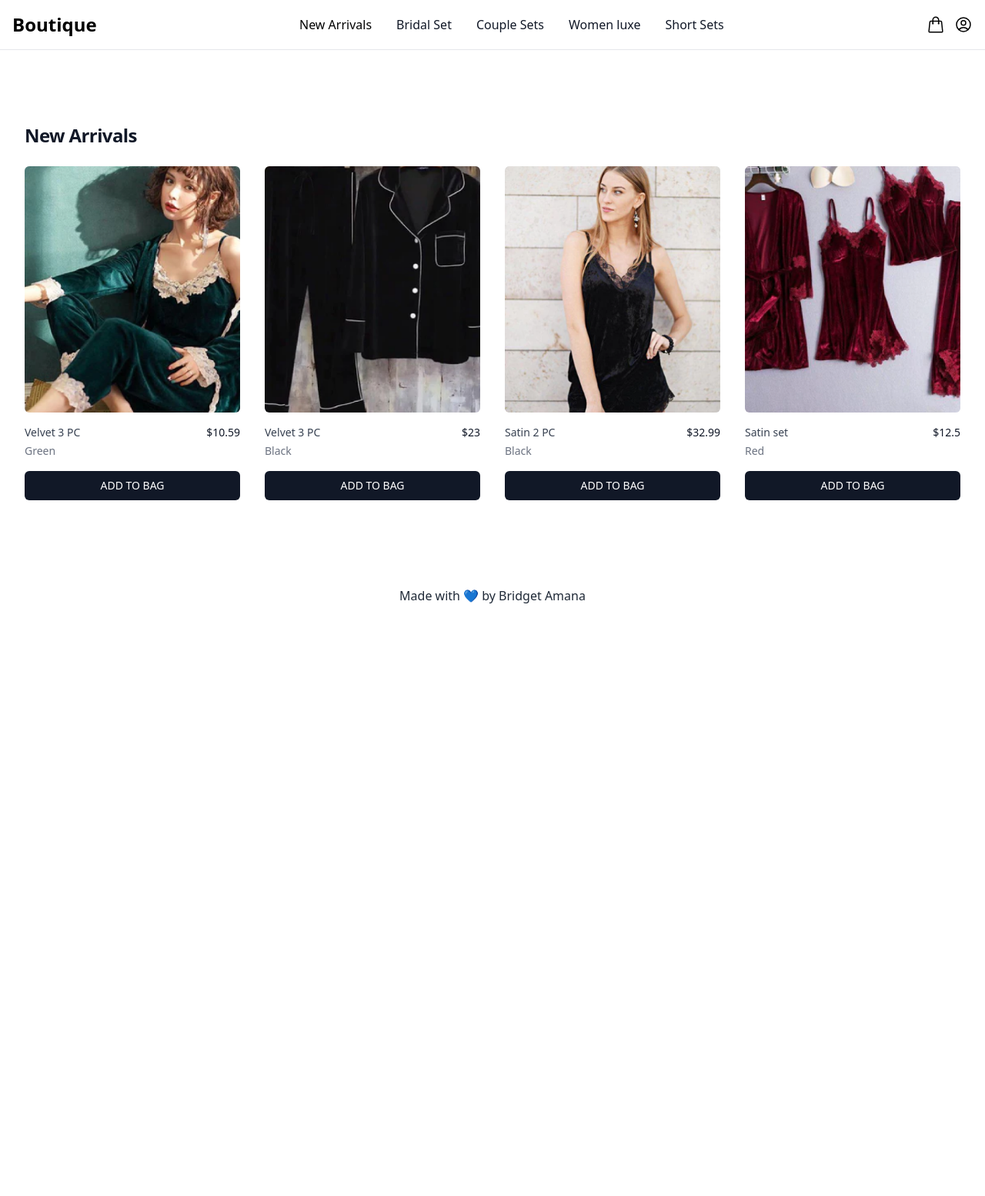
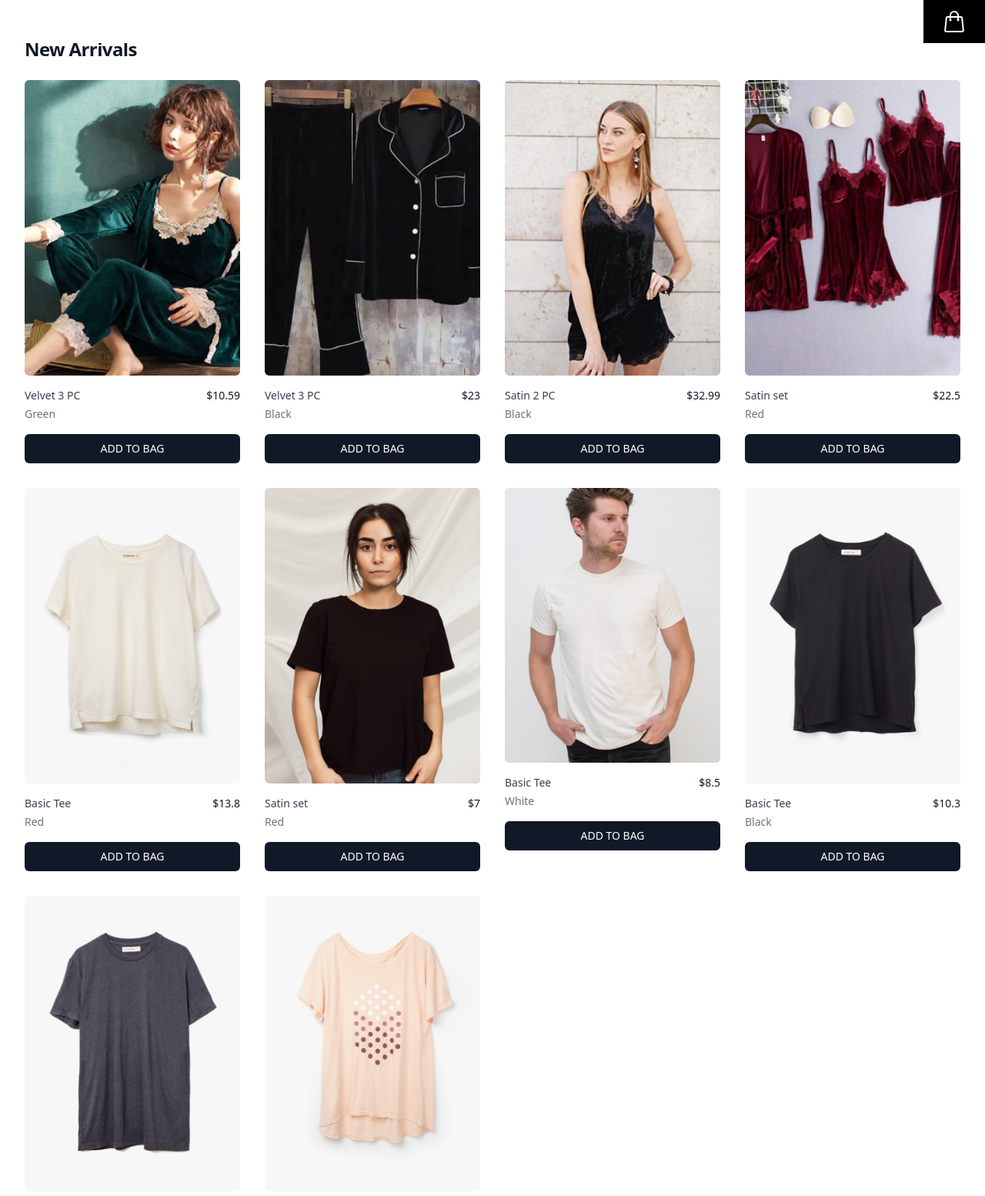
Before and after one commit to Bridgetamana/Mini-shopping-cart, a website: page index.html in a window 1280 px wide. Shown: the top 1554 px of the page at 77% size. Before the commit the page ends 802 px from the top, so only its background shows below. Drawn offline with Linux system fonts and the light colour scheme.

Commit message:
add new products

```diff
--- a/index.html
+++ b/index.html
@@ -1,88 +1,63 @@
 <!DOCTYPE html>
 <html lang="en">
+
 <head>
   <meta charset="UTF-8">
   <meta name="viewport" content="width=device-width, initial-scale=1.0">
   <link rel="stylesheet" href="./output.css">
   <title>Mini Shopping cart</title>
 </head>
+
 <body>
 
   <!-- NAV -->
-    <nav class="bg-white z-20 fixed w-full top-0 left-0 border-b border-gray-200 mb-24">
-        <div class="max-w-screen-xl flex flex-wrap items-center justify-between mx-auto p-4">
-          <h2 class="self-center text-2xl font-semibold">Boutique</h2>
-          <div class="flex items-center md:order-2 space-x-3">
-            <button id="cart-btn">
-              <svg xmlns="http://www.w3.org/2000/svg" fill="none" viewBox="0 0 24 24" stroke-width="1.5" stroke="currentColor" id="show-hide-cart" class=" w-6 h-6">
-                <path stroke-linecap="round" stroke-linejoin="round" d="M15.75 10.5V6a3.75 3.75 0 1 0-7.5 0v4.5m11.356-1.993 1.263 12c.07.665-.45 1.243-1.119 1.243H4.25a1.125 1.125 0 0 1-1.12-1.243l1.264-12A1.125 1.125 0 0 1 5.513 7.5h12.974c.576 0 1.059.435 1.119 1.007ZM8.625 10.5a.375.375 0 1 1-.75 0 .375.375 0 0 1 .75 0Zm7.5 0a.375.375 0 1 1-.75 0 .375.375 0 0 1 .75 0Z" />
+  <nav class="bg-white z-20 fixed w-full top-0 left-0 mb-4 flex justify-end ">
+      <button id="cart-btn" class="px-6 py-3 bg-black text-white">
+        <svg xmlns="http://www.w3.org/2000/svg" fill="none" viewBox="0 0 24 24" stroke-width="1.5" stroke="currentColor"
+          id="show-hide-cart" class=" w-8 h-8">
+          <path stroke-linecap="round" stroke-linejoin="round"
+            d="M15.75 10.5V6a3.75 3.75 0 1 0-7.5 0v4.5m11.356-1.993 1.263 12c.07.665-.45 1.243-1.119 1.243H4.25a1.125 1.125 0 0 1-1.12-1.243l1.264-12A1.125 1.125 0 0 1 5.513 7.5h12.974c.576 0 1.059.435 1.119 1.007ZM8.625 10.5a.375.375 0 1 1-.75 0 .375.375 0 0 1 .75 0Zm7.5 0a.375.375 0 1 1-.75 0 .375.375 0 0 1 .75 0Z" />
         </svg>
       </button>
-            <button>
-              <svg xmlns="http://www.w3.org/2000/svg" fill="none" viewBox="0 0 24 24" stroke-width="1.5" stroke="currentColor" class="w-6 h-6">
-                  <path stroke-linecap="round" stroke-linejoin="round" d="M17.982 18.725A7.488 7.488 0 0 0 12 15.75a7.488 7.488 0 0 0-5.982 2.975m11.963 0a9 9 0 1 0-11.963 0m11.963 0A8.966 8.966 0 0 1 12 21a8.966 8.966 0 0 1-5.982-2.275M15 9.75a3 3 0 1 1-6 0 3 3 0 0 1 6 0Z" />
-              </svg>
-            </button>
-          </div>
 
     <!-- SHOW CART -->
 
     <div id="cart-container" class="absolute top-16 right-0 border-2 rounded-md text-center bg-white p-4 hidden">
       <div class="flex justify-end pb-4">
         <button id="clear-cart-btn" class="text-gray-700 hover:text-gray-800">
-                <svg class="h-6 w-6  " fill="none" viewBox="0 0 24 24" stroke-width="1.5" stroke="currentColor" aria-hidden="true">
+          <svg class="h-6 w-6  " fill="none" viewBox="0 0 24 24" stroke-width="1.5" stroke="currentColor"
+            aria-hidden="true">
             <path stroke-linecap="round" stroke-linejoin="round" d="M6 18L18 6M6 6l12 12" />
           </svg>
         </button>
       </div>
-            <div id="products-container"></div>
+      <div id="products-container" class="transform transition ease-in-out duration-500"></div>
       <p>Total number of items: <span id="total-items">0</span></p>
       <p>Total: <span id="total">$0</span></p>
       <div class="mt-6">
-              <a href="#" class="flex items-center justify-center rounded-md border border-transparent bg-gray-900 px-6 py-3 text-base font-medium text-white shadow-sm hover:bg-gray-700">Checkout</a>
+        <a href="#"
+          class="flex items-center justify-center rounded-md border border-transparent bg-gray-900 px-6 py-3 text-base font-medium text-white shadow-sm hover:bg-gray-700">Checkout</a>
       </div>
     </div>
 
-          <button data-collapse-toggle="navbar-user" type="button" class="inline-flex items-center p-2 w-10 h-10 justify-center text-sm rounded-lg md:hidden" aria-controls="navbar-user" aria-expanded="false">
-            <span class="sr-only">Open main menu</span>
-            <svg class="w-5 h-5" aria-hidden="true" xmlns="http://www.w3.org/2000/svg" fill="none" viewBox="0 0 17 14">
-              <path stroke="currentColor" stroke-linecap="round" stroke-linejoin="round" stroke-width="2" d="M1 1h15M1 7h15M1 13h15"/>
-            </svg>
-          </button>
-          <div class="items-center justify-between hidden w-full md:flex md:w-auto md:order-1" id="navbar-user">
-            <ul class="flex flex-col font-medium p-4 md:p-0 mt-4 rounded-lg bg-gray-50 md:space-x-8 rtl:space-x-reverse md:flex-row md:mt-0 md:border-0 md:bg-white">
-                    <li>
-                    <a href="#" class="block py-2 px-3 text-white bg-black rounded md:bg-transparent md:text-black md:p-0 " aria-current="page">New Arrivals</a>
-                    </li>
-                    <li>
-                    <a href="#" class="block py-2 px-3 text-gray-900 rounded hover:bg-gray-100 md:hover:bg-transparent md:p-0 ">Bridal Set</a>
-                    </li>
-                    <li>
-                    <a href="#" class="block py-2 px-3 text-gray-900 rounded hover:bg-gray-100 md:hover:bg-transparent md:p-0 ">Couple Sets</a>
-                    </li>
-                    <li>
-                    <a href="#" class="block py-2 px-3 text-gray-900 rounded hover:bg-gray-100 md:hover:bg-transparent md:p-0 ">Women luxe</a>
-                    </li>
-                    <a href="#" class="block py-2 px-3 text-gray-900 rounded hover:bg-gray-100 md:hover:bg-transparent md:p-0 ">Short Sets</a>
-                    </li>
-                </ul>
-            </div>
     </div>
   </nav>
 
-    <div class="bg-white pt-16">
-      <div class="mx-auto px-4 sm:px-6 sm:py-24 lg:px-8">
+  <div class="bg-white pt-8">
+    <div class="mx-auto p-4 lg:px-8">
       <h2 class="text-2xl font-bold tracking-tight text-gray-900">New Arrivals</h2>
 
-        <div class="mt-6 grid grid-cols-1 gap-x-8 gap-y-8 sm:grid-cols-2 lg:grid-cols-4 xl:gap-x-8" id="product-card-container">
+      <div class="mt-6 grid grid-cols-1 gap-x-8 gap-y-8 sm:grid-cols-2 lg:grid-cols-4 xl:gap-x-8"
+        id="product-card-container">
 
       </div>
 
     </div>
   </div>
   <div class="text-gray-800 text-center mt-4 pb-4">
-      Made with 💙 by <a href="#" class="hover:underline">Bridget Amana</a>
+    Made with 💙 by <a href="https://github.com/Bridgetamana" class="hover:underline">Bridget Amana</a>
   </div>
   <script src="./script.js"></script>
 </body>
+
 </html>
--- a/script.js
+++ b/script.js
@@ -45,14 +45,56 @@ const products = [
     Image: 'img/ecommerce-image04.png',
     itemName: 'Satin set',
     itemColor: 'Red',
-    itemPrice: 12.5,
+    itemPrice: 22.5,
+  },
+  {
+    id: 5,
+    Image: 'img/ecommerce-image05.jpg',
+    itemName: 'Basic Tee',
+    itemColor: 'Red',
+    itemPrice: 13.8,
+  },
+  {
+    id: 6,
+    Image: 'img/ecommerce-image06.jpg',
+    itemName: 'Satin set',
+    itemColor: 'Red',
+    itemPrice: 7,
+  },
+  {
+    id: 7,
+    Image: 'img/ecommerce-image07.jpg',
+    itemName: 'Basic Tee',
+    itemColor: 'White',
+    itemPrice: 8.5,
+  },
+  {
+    id: 8,
+    Image: 'img/ecommerce-image08.jpg',
+    itemName: 'Basic Tee',
+    itemColor: 'Black',
+    itemPrice: 10.3,
+  },
+  {
+    id: 9,
+    Image: 'img/ecommerce-image09.jpg',
+    itemName: 'Basic Tee',
+    itemColor: 'Gray',
+    itemPrice: 15,
+  },
+  {
+    id: 10,
+    Image: 'img/ecommerce-image10.jpg',
+    itemName: 'Basic Tee',
+    itemColor: 'Peach',
+    itemPrice: 55.5,
   }
 ]
 
-products.forEach(({id, itemName, Image, itemColor, itemPrice}) => {
+products.forEach(({ id, itemName, Image, itemColor, itemPrice }) => {
   productCard.innerHTML += `
   <div>
-    <div class=" w-full overflow-hidden rounded-md bg-gray-200 lg:h-80">
+    <div class=" w-full overflow-hidden rounded-md bg-gray-200 max-w-sm max-h-sm">
       <img src="${Image}" alt="${itemName}" class="h-full w-full object-cover object-center mr-4">
     </div>
     <div class="mt-4 flex justify-between">
@@ -79,7 +121,7 @@ class ShoppingCart {
     this.total = 0;
   }
 
-  addItem (id, products) {
+  addItem(id, products) {
     const product = products.find(
       (item) => item.id === id
     );
@@ -101,10 +143,9 @@ class ShoppingCart {
       currentProductCountSpan.textContent = `${currentProductCount}x ${product.itemName}`;
     } else {
       productsContainer.innerHTML += `
-    <div id=card${id}>
-      <div class="mb-4">
+    <div id=card${id} class="mb-4 p-4">
         <div class="flex space-x-3 items-center">
-          <div class='h-24 w-24 flex-shrink-0 overflow-hidden rounded-md border border-gray-200'>
+          <div class='h-36 w-36 flex-shrink-0 overflow-hidden rounded-md border border-gray-200'>
             <img src='${Image}' alt='${itemName}' class='h-full w-full object-cover object-center'/>
           </div>
           <div class="">
@@ -114,23 +155,22 @@ class ShoppingCart {
         </div>
 
     </div>
-    </div>
   `;
     }
 
   }
 
-  getCounts () {
+  getCounts() {
     return this.items.length;
   }
 
-  calculateTotal () {
+  calculateTotal() {
     this.total = this.items.reduce((total, item) => total + item.itemPrice, 0);
     cartTotal.textContent = `$${this.total.toFixed(2)}`;
     return this.total
   }
 
-  clearCart () {
+  clearCart() {
     if (!this.items.length) {
       alert("Your shopping cart is empty");
       return;
```
Also changed, not shown: img/ecommerce-image05.jpg (added), img/ecommerce-image06.jpg (added), img/ecommerce-image07.jpg (added), img/ecommerce-image08.jpg (added), img/ecommerce-image09.jpg (added), img/ecommerce-image10.jpg (added), output.css. Lines whose indentation alone changed are shown as unchanged.
